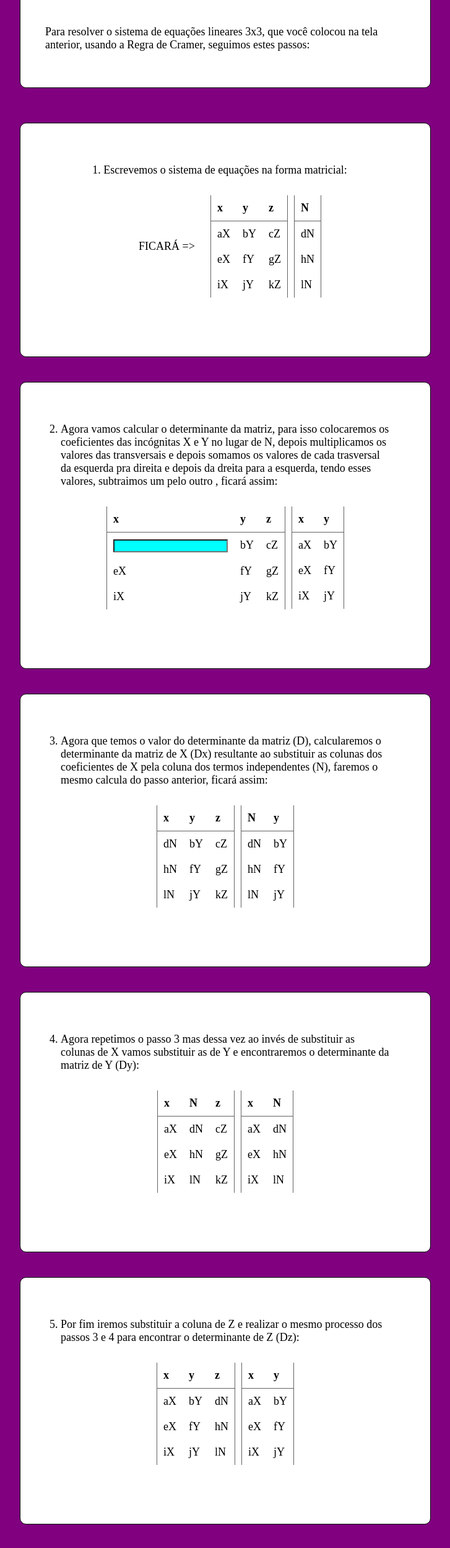
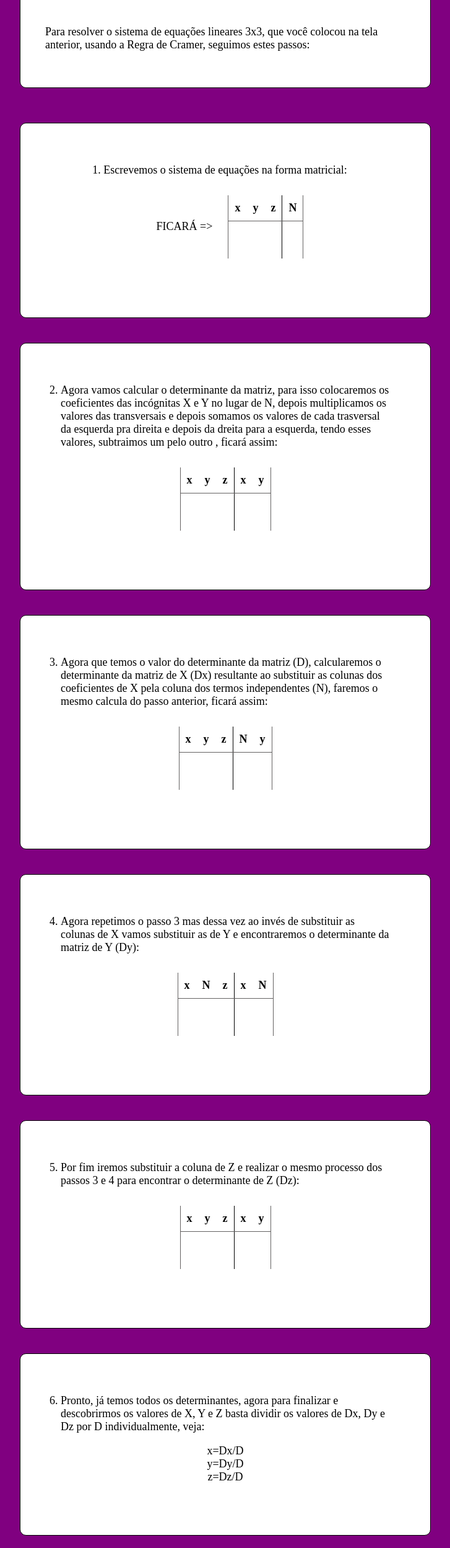
Before and after one commit to AliePonzani/Iniciacao_Cientifica, a plain HTML site: page Iniciação Cientifica/Segunda_Tela/segundaTela.html in a window 1280 px wide. Shown: the part 240-2737 px from the top of the page at 62% size, without its empty margins (276-1003 px from the left). Drawn offline with Linux system fonts and the light colour scheme.

Commit message:
finalizado primeira etapa

```diff
--- a/Iniciação Cientifica/Segunda_Tela/segundaTela.html
+++ b/Iniciação Cientifica/Segunda_Tela/segundaTela.html
@@ -11,6 +11,7 @@
 </head>
 
 <body>
+    <!-- <input class="_0_0" type="hidden"></input> -->
     <div class="container">
         <div id="teste"></div>
         <div class="texto">
@@ -35,41 +36,28 @@
                                 <th>x</th>
                                 <th>y</th>
                                 <th>z</th>
+                                <th>N</th>
+                            </thead>
 
-                            </thead>
                             <tbody>
                                 <tr>
-                                    <td class="aX">aX</td>
-                                    <td class="aY">bY</td>
-                                    <td class="aZ">cZ</td>
+                                    <td class="aX"</td>
+                                    <td class="aY"</td>
+                                    <td class="aZ"</td>
+                                    <td class="aN"</td>
                                 </tr>
                                 <tr><!--coluna de y-->
-                                    <td class="bX">eX</td>
-                                    <td class="bY">fY</td>
-                                    <td class="bZ">gZ</td>
+                                    <td class="bX"</td>
+                                    <td class="bY"</td>
+                                    <td class="bZ"</td>
+                                    <td class="bN"</td>
                                 </tr>
                                 <tr><!--coluna de z-->
-                                    <td class="cX">iX</td>
-                                    <td class="cY">jY</td>
-                                    <td class="cZ">kZ</td>
+                                    <td class="cX"</td>
+                                    <td class="cY"</td>
+                                    <td class="cZ"></td>
+                                    <td class="cN"></td>
                                 </tr>
-                            </tbody>
-                        </table>
-                        <table>
-                            <thead>
-                                <th>N</th>
-                            </thead>
-                            <tbody>
-                                <tr>
-                                    <td class="aN">dN</td>
-                                </tr>
-                                <tr>
-                                    <td class="bN">hN</td>
-                                </tr>
-                                <tr>
-                                    <td class="cN">lN</td>
-                                </tr>
-
                             </tbody>
                         </table>
                     </div>
@@ -89,49 +77,34 @@
                                 <th>x</th>
                                 <th>y</th>
                                 <th>z</th>
+                                <th>x</th>
+                                <th>y</th>
 
                             </thead>
                             <tbody>
                                 <tr>
-                                    <td class="aX"><input class="_0_0" type="text"/></td>
-                                    <td class="aY">bY</td>
-                                    <td class="aZ">cZ</td>
-
+                                    <td class="aX"></td>
+                                    <td class="aY"></td>
+                                    <td class="aZ"></td>
+                                    <td class="aX"></td>
+                                    <td class="aY"></td>
                                 </tr>
                                 <tr>
-                                    <td class="bX">eX</td>
-                                    <td class="bY">fY</td>
-                                    <td class="bZ">gZ</td>
+                                    <td class="bX"></td>
+                                    <td class="bY"></td>
+                                    <td class="bZ"></td>
+                                    <td class="bX"></td>
+                                    <td class="bY"></td>
                                 </tr>
                                 <tr>
-                                    <td class="cX">iX</td>
-                                    <td class="cY">jY</td>
-                                    <td class="cZ">kZ</td>
+                                    <td class="cX"></td>
+                                    <td class="cY"></td>
+                                    <td class="cZ"></td>
+                                    <td class="cX"></td>
+                                    <td class="cY"></td>
                                 </tr>
                             </tbody>
                         </table>
-                        <table>
-                            <thead>
-                                <th>x</th>
-                                <th>y</th>
-                            </thead>
-                            <tbody>
-                                <tr>
-                                    <td class="aX">aX</td>
-                                    <td class="aY">bY</td>
-                                </tr>
-                                <tr>
-                                    <td class="bX">eX</td>
-                                    <td class="bY">fY</td>
-                                </tr>
-                                <tr>
-                                    <td class="cX">iX</td>
-                                    <td class="cY">jY</td>
-                                </tr>
-                            </tbody>
-
-                        </table>
-
                     </div>
                     <p id="D1"></p>
                     <p id="D2"></p>
@@ -154,53 +127,38 @@
                                 <th>x</th>
                                 <th>y</th>
                                 <th>z</th>
-                            </thead>
-                            <tbody>
-                                <tr>
-                                    <td class="aN">dN</td>
-                                    <td class="aY">bY</td>
-                                    <td class="aZ">cZ</td>
-
-                                </tr>
-                                <tr>
-                                    <td class="bN">hN</td>
-                                    <td class="bY">fY</td>
-                                    <td class="bZ">gZ</td>
-                                </tr>
-                                <tr>
-                                    <td class="cN">lN</td>
-                                    <td class="cY">jY</td>
-                                    <td class="cZ">kZ</td>
-                                </tr>
-                            </tbody>
-                        </table>
-                        <table>
-                            <thead>
                                 <th>N</th>
                                 <th>y</th>
                             </thead>
                             <tbody>
                                 <tr>
-                                    <td class="aN">dN</td>
-                                    <td class="aY">bY</td>
+                                    <td class="aN"></td>
+                                    <td class="aY"></td>
+                                    <td class="aZ"></td>
+                                    <td class="aN"></td>
+                                    <td class="aY"></td>
                                 </tr>
                                 <tr>
-                                    <td class="bN">hN</td>
-                                    <td class="bY">fY</td>
+                                    <td class="bN"></td>
+                                    <td class="bY"></td>
+                                    <td class="bZ"></td>
+                                    <td class="bN"></td>
+                                    <td class="bY"></td>
                                 </tr>
                                 <tr>
-                                    <td class="cN">lN</td>
-                                    <td class="cY">jY</td>
+                                    <td class="cN"></td>
+                                    <td class="cY"></td>
+                                    <td class="cZ"></td>
+                                    <td class="cN"></td>
+                                    <td class="cY"></td>
                                 </tr>
                             </tbody>
-
                         </table>
                     </div>
                     <p id="DX1"></p>
                     <p id="DX2"></p>
                     <p id="DX3"></p>
                     <p id="DX"></p>
-
                 </li>
             </div>
 
@@ -213,44 +171,30 @@
                                 <th>x</th>
                                 <th>N</th>
                                 <th>z</th>
-
-                            </thead>
-                            <tbody>
-                                <tr>
-                                    <td class="aX">aX</td>
-                                    <td class="aN">dN</td>
-                                    <td class="aZ">cZ</td>
-
-                                </tr>
-                                <tr>
-                                    <td class="bX">eX</td>
-                                    <td class="bN">hN</td>
-                                    <td class="bZ">gZ</td>
-                                </tr>
-                                <tr>
-                                    <td class="cX">iX</td>
-                                    <td class="cN">lN</td>
-                                    <td class="cZ">kZ</td>
-                                </tr>
-                            </tbody>
-                        </table>
-                        <table>
-                            <thead>
                                 <th>x</th>
                                 <th>N</th>
                             </thead>
                             <tbody>
                                 <tr>
-                                    <td class="aX">aX</td>
-                                    <td class="aN">dN</td>
+                                    <td class="aX"></td>
+                                    <td class="aN"></td>
+                                    <td class="aZ"></td>
+                                    <td class="aX"></td>
+                                    <td class="aN"></td>
                                 </tr>
                                 <tr>
-                                    <td class="bX">eX</td>
-                                    <td class="bN">hN</td>
+                                    <td class="bX"></td>
+                                    <td class="bN"></td>
+                                    <td class="bZ"></td>
+                                    <td class="bX"></td>
+                                    <td class="bN"></td>
                                 </tr>
                                 <tr>
-                                    <td class="cX">iX</td>
-                                    <td class="cN">lN</td>
+                                    <td class="cX"></td>
+                                    <td class="cN"></td>
+                                    <td class="cZ"></td>
+                                    <td class="cX"></td>
+                                    <td class="cN"></td>
                                 </tr>
                             </tbody>
                         </table>
@@ -274,47 +218,33 @@
                                 <th>x</th>
                                 <th>y</th>
                                 <th>z</th>
-
-                            </thead>
-                            <tbody>
-                                <tr>
-                                    <td class="aX">aX</td>
-                                    <td class="aY">bY</td>
-                                    <td class="aN">dN</td>
-
-                                </tr>
-                                <tr>
-                                    <td class="bX">eX</td>
-                                    <td class="bY">fY</td>
-                                    <td class="bN">hN</td>
-                                </tr>
-                                <tr>
-                                    <td class="cX">iX</td>
-                                    <td class="cY">jY</td>
-                                    <td class="cN">lN</td>
-                                </tr>
-                            </tbody>
-                        </table>
-                        <table>
-                            <thead>
                                 <th>x</th>
                                 <th>y</th>
                             </thead>
                             <tbody>
                                 <tr>
-                                    <td class="aX">aX</td>
-                                    <td class="aY">bY</td>
+                                    <td class="aX"></td>
+                                    <td class="aY"></td>
+                                    <td class="aN"></td>
+                                    <td class="aX"></td>
+                                    <td class="aY"></td>
+
                                 </tr>
                                 <tr>
-                                    <td class="bX">eX</td>
-                                    <td class="bY">fY</td>
+                                    <td class="bX"></td>
+                                    <td class="bY"></td>
+                                    <td class="bN"></td>
+                                    <td class="bX"></td>
+                                    <td class="bY"></td>
                                 </tr>
                                 <tr>
-                                    <td class="cX">iX</td>
-                                    <td class="cY">jY</td>
+                                    <td class="cX"></td>
+                                    <td class="cY"></td>
+                                    <td class="cN"></td>
+                                    <td class="cX"></td>
+                                    <td class="cY"></td>
                                 </tr>
                             </tbody>
-
                         </table>
                     </div>
                     <p id="DZ1"></p>
@@ -337,7 +267,7 @@
             </div>
         </ol>
             <button class="texto">
-                <a href="telaInicial.html">Fazer novo calculo</a>
+                <a href="../Tela_Inicial/telaInicial.html">Fazer novo calculo</a>
             </button>
         <div class="texto">
             <p>Essa é a Regra de Cramer para sistemas de equações lineares 3x3. Lembre-se que essa regra só pode ser
--- a/Iniciação Cientifica/Segunda_Tela/styleSegundaTela.css
+++ b/Iniciação Cientifica/Segunda_Tela/styleSegundaTela.css
@@ -8,7 +8,7 @@ html {
     justify-content: space-around;
 }
 
-._0_0{
+._0_0 {
     background-color: aqua;
 }
 
@@ -69,6 +69,16 @@ table {
     border-right: 1px solid rgb(100, 98, 98);
 }
 
+table thead th:nth-child(3) {
+    border-right: 1px solid black;
+  }
+
+
+table tr td:nth-child(3) {
+    border-right: 1px solid black;
+}
+
+
 th {
     border-bottom: 1px solid rgb(100, 98, 98);
 }
@@ -87,10 +97,11 @@ th {
 }
 
 @keyframes destaque {
-    from{
+    from {
         background-color: white;
     }
-    to{
+
+    to {
         background-color: purple;
         color: white;
     }
```
Also changed, not shown: Iniciação Cientifica/Segunda_Tela/scriptSegundaTela.js (+96 -71 lines), Iniciação Cientifica/Tela_Inicial/script.js (+14 -3 lines), Iniciação Cientifica/Tela_Inicial/telaInicial.html (+0 -3 lines).
